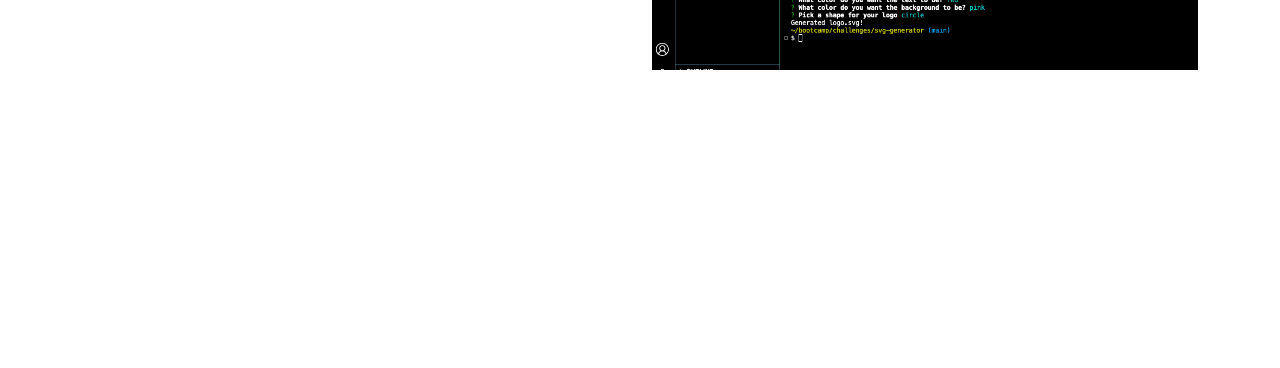
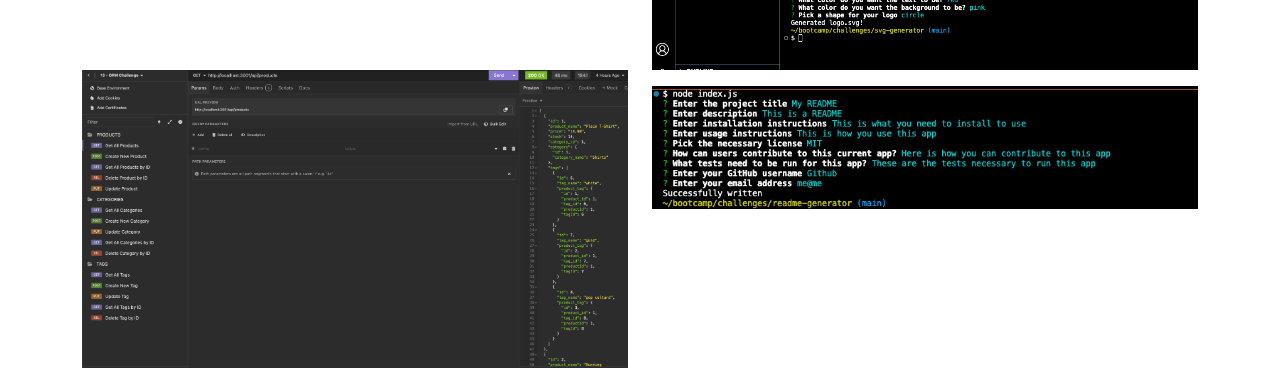
Before and after one commit to lllewell/react-portfolio, a React (Vite) app: page /Portfolio in a window 1280 px wide. Shown: the part 751-1119 px from the top of the page. Before the commit the page ends 821 px from the top, so only its background shows below. Built offline with nearby package versions, Linux system fonts and the light colour scheme.

Commit message:
added headshot to About Me page, adding styling to Portfolio.css and imported to Portfolio component, added more links and images to Portfolio

```diff
--- a/src/Porfolio.css
+++ b/src/Porfolio.css
@@ -3,3 +3,7 @@
     flex-direction: row;
     flex-wrap: wrap;
 }
+
+#readme-generator {
+    padding-top: 16px;
+}
--- a/src/pages/About-Home.jsx
+++ b/src/pages/About-Home.jsx
@@ -1,7 +1,10 @@
+import headshot from '../images/headshot.png'
+
 export default function Home() {
   return (
     <div>
       <h1>About Me</h1>
+      <img style={{width: '30%'}} src={headshot} alt="headshot-photo" />
       <p>
         Lorem ipsum dolor sit amet, consectetur adipiscing elit. Sed neque
         velit, lobortis ut magna varius, blandit rhoncus sem. Morbi lacinia nisi
--- a/src/pages/Portfolio.jsx
+++ b/src/pages/Portfolio.jsx
@@ -2,22 +2,44 @@ import employeeTracker from '../images/employee-tracker.png'
 import noteTaker from '../images/note-taker.png'
 import jateTextEditor from '../images/jate.png'
 import svgGenerator from '../images/svg.png'
+import ecommerceDB from '../images/ecommerce.png'
+import cliREADMEGenerator from '../images/cli-readme-generator.png'
+import { Link } from 'react-router-dom'
+import '../Porfolio.css'
 
 export default function Portfolio() {
   return (
     <div className='container'>
       <div className='row'>
         <div className='col-6'>
-          <img style={{ width: '100%' }} src={employeeTracker} alt="employee-tracker" />
+          <Link to='https://github.com/lllewell/employee-tracker-js'>
+            <img style={{ width: '100%' }} src={employeeTracker} alt="employee-tracker" />
+          </Link>
         </div>
         <div className='col-6'>
-          <img style={{ width: '100%' }} src={noteTaker} alt="" />
+          <Link to='https://github.com/lllewell/note-taker-app'>
+            <img style={{ width: '100%' }} src={noteTaker} alt="" />
+          </Link>
         </div>
         <div className='col-6'>
-          <img style={{ width: '100%' }} src={jateTextEditor} alt="jate-text-editor" />
+          <Link to='https://github.com/lllewell/text-editor-pwa'>
+            <img style={{ width: '100%' }} src={jateTextEditor} alt="jate-text-editor" />
+          </Link>
         </div>
         <div className='col-6'>
-        <img style={{ width: '100%' }} src={svgGenerator} alt="svg-generator" />
+          <Link to='https://github.com/lllewell/svg-generator'>
+            <img style={{ width: '100%' }} src={svgGenerator} alt="svg-generator" />
+          </Link>
+        </div>
+        <div className='col-6'>
+          <Link to='https://github.com/lllewell/e-commerce-back-end-orm'>
+            <img style={{ width: '100%' }} src={ecommerceDB} alt="ecommerce-database" />
+          </Link>
+        </div>
+        <div className='col-6' id='readme-generator'>
+          <Link to='https://github.com/lllewell/readme-generator'>
+            <img style={{ width: '100%' }} src={cliREADMEGenerator} alt="readme-generator" />
+          </Link>
         </div>
       </div>
     </div>
```
Also changed, not shown: src/images/cli-readme-generator.png (added), src/images/ecommerce.png (added).
